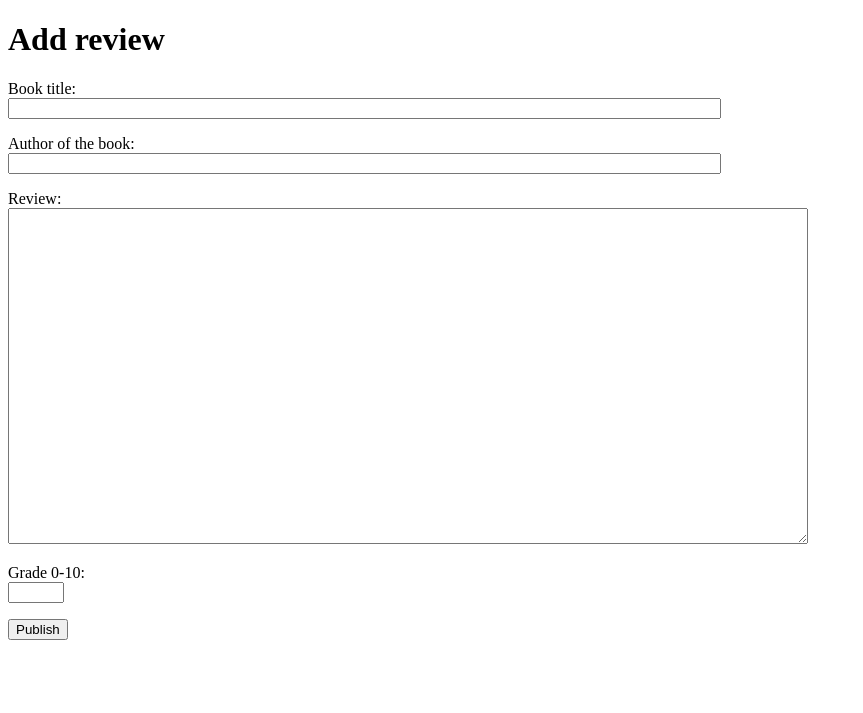
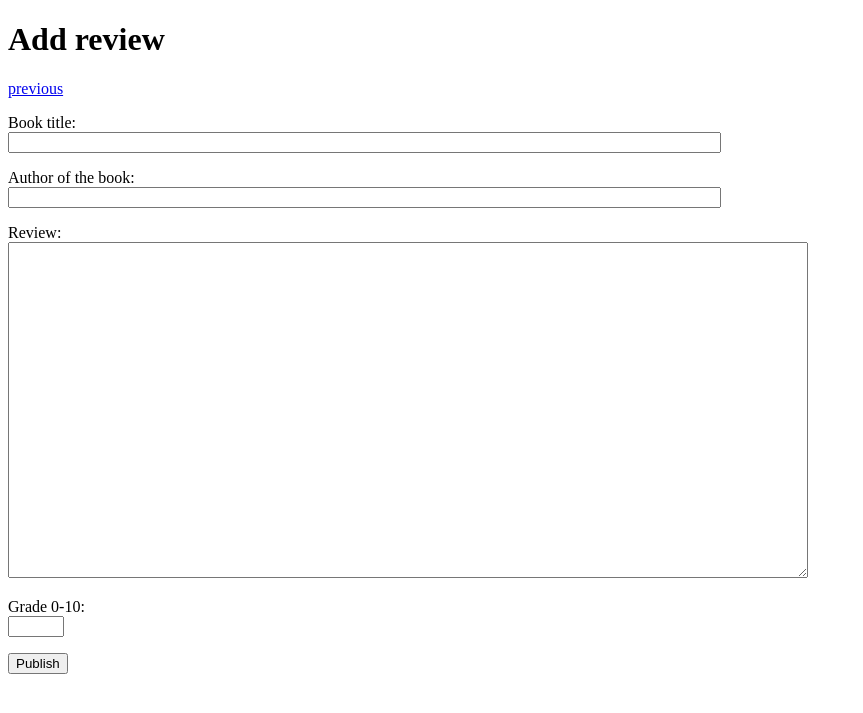
Before and after one commit to haikoj/kirja-arvostelut, a Flask app: page /new_review in a window 1280 px wide. Shown: the top 713 px of the page, without its empty margins (0-863 px from the left). Run offline with Flask 3, Linux system fonts and the light colour scheme; the visitor is signed in with stand-in values (Sample User, id 1).

Commit message:
Add return buttons

```diff
--- a/templates/edit_review.html
+++ b/templates/edit_review.html
@@ -7,6 +7,8 @@
         <h1>Edit the review</h1>
         <form action="/update_review" method="post">
             <input type="hidden" name="review_id" value="{{ review.id }}" />
+
+            <a href="/">previous</a>
 
             <p>
                 Book title: <br />
--- a/templates/review.html
+++ b/templates/review.html
@@ -8,6 +8,9 @@
     <body>
         <h1>Add review</h1>
         <form action="/create_review" method="post">
+
+            <a href="/">previous</a>
+
             <p>
                 Book title: <br />
                 <input type="text" name="title" maxlength="100" size="86"/>
--- a/templates/show_review.html
+++ b/templates/show_review.html
@@ -15,5 +15,6 @@
         {% endif %}
             <br />Grade: {{ review.grade }} <br /><br /> {{ review.review }} <br /><br /><br /> Review by <br /> {{ review.username }}
         </p>
+            <a href="/">previous</a>
     </body>
 </html>
```
